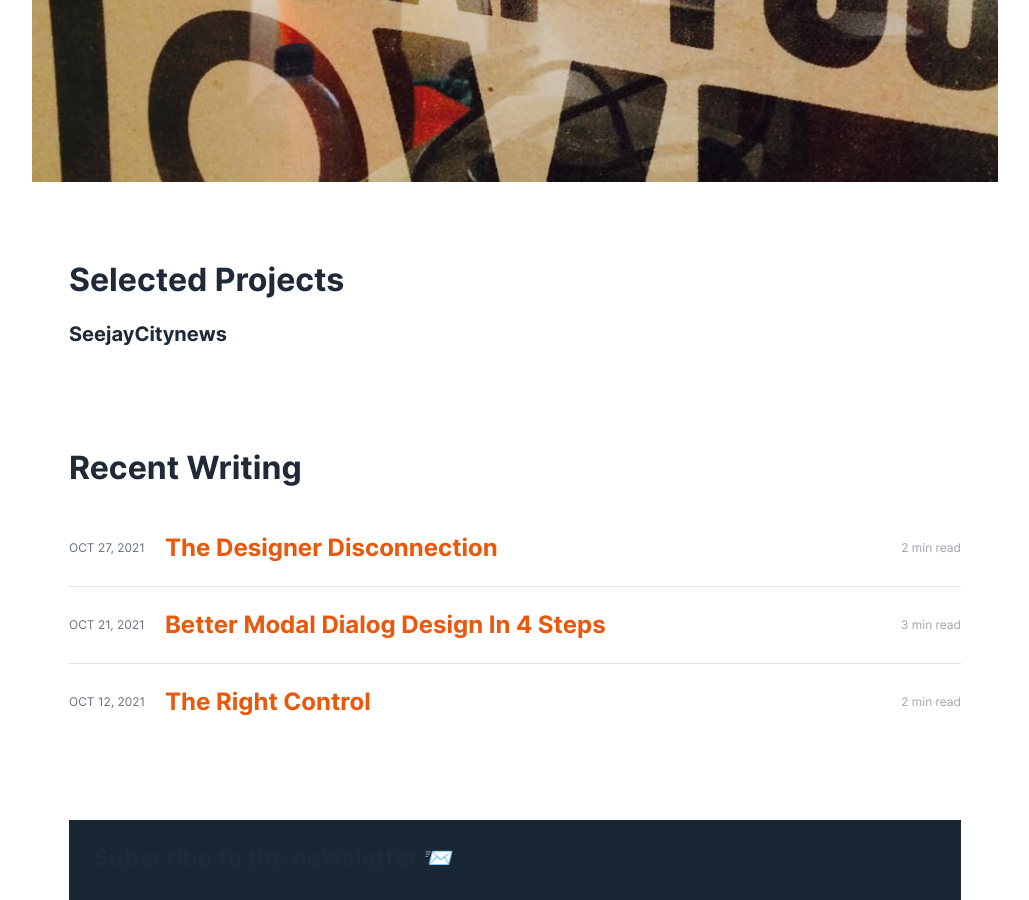
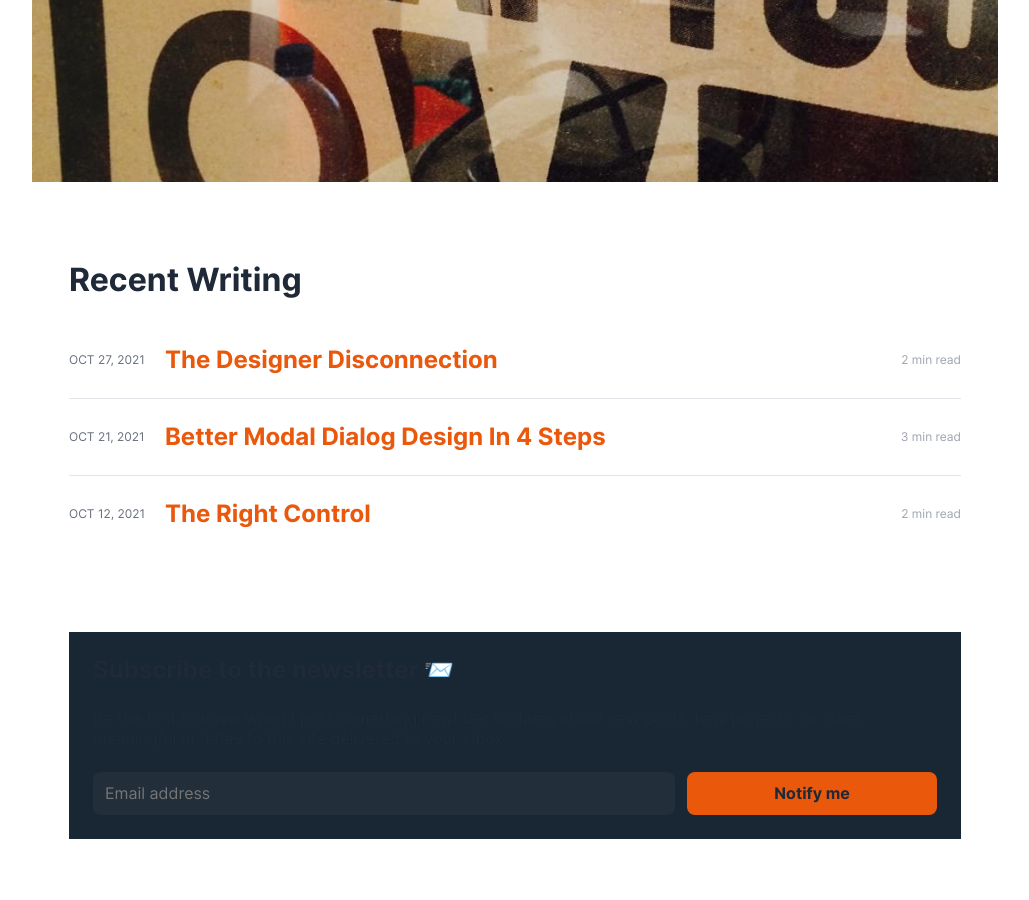
Before and after one commit to zetareticoli/fi, a Jekyll site: the page built from index.html, in a window 1280 px wide and 900 px high, scrolled down 628 px. Shown: the whole window, without its empty margins (125-1154 px from the left). Built offline with Jekyll 4.4.1, drawn with Linux system fonts in a browser that asks for light colours; the list of posts is cut into pages by our own code.

Commit message:
Removed projects section and added alt + title on cover

```diff
--- a/index.html
+++ b/index.html
@@ -13,19 +13,7 @@
   In the past I co-founded a SaaS company and run a design studio. In the real life, I’m a dad of two.
 </p>
 
-<img class="spacing-sections full-width" src="/img/cover.jpg" alt="Francesco Improta">
-
-<section class="spacing-sections">
-  <h2 class="headline-default">Selected Projects</h2>
-  <div class="flex">
-    <article>
-      <h3>Seejay</h3>
-    </article>
-    <article>
-      <h3>Citynews</h3>
-    </article>
-  </div>
-</section>
+<img class="spacing-sections full-width" src="/img/cover.jpg" alt="A working desk reflected in a picture" title="My design studio image reflected">
 
 <section class="spacing-sections">
   <h2 class="headline-default">Recent Writing</h2>
@@ -35,7 +23,6 @@
   {% endfor %}
 </section>
 
-
 <section class="spacing-sections">
   {% include box-subscribe.html %}
 </section>
```
